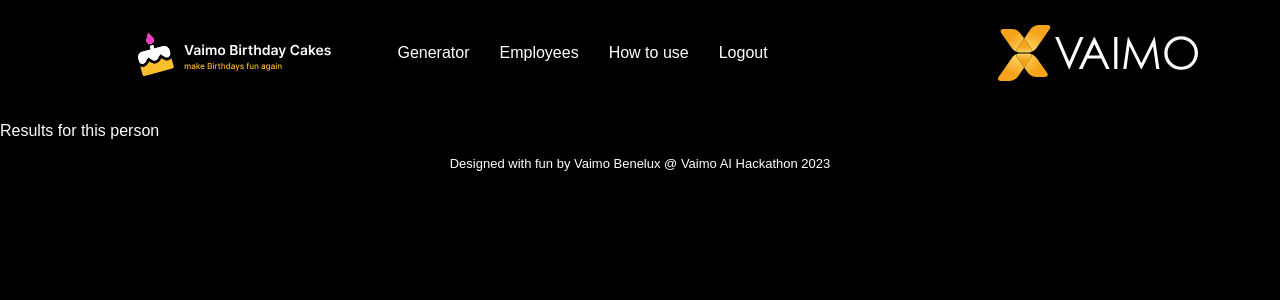
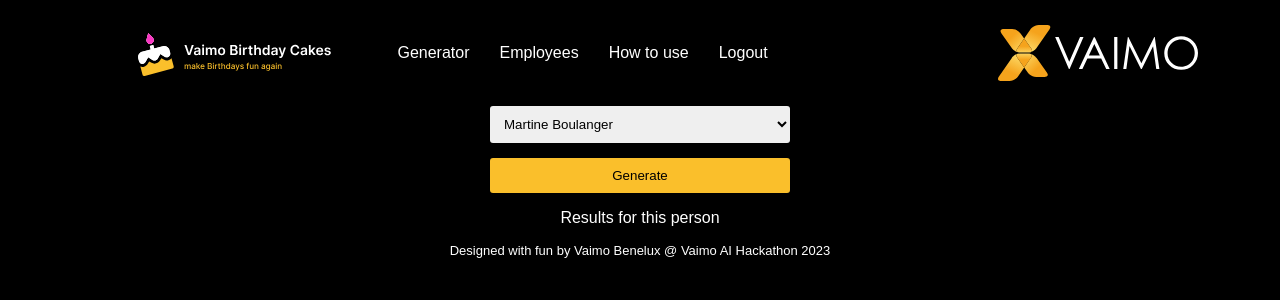
Before and after one commit to Vaimo-BeNeLux/birthday-cake, a Nuxt app: page /generator in a window 1280 px wide. Shown: the top 300 px of the page. Built offline with nearby package versions, Linux system fonts and the light colour scheme.

Commit message:
added styling

```diff
--- a/assets/css/main.css
+++ b/assets/css/main.css
@@ -5,11 +5,39 @@ body {
   box-sizing: inherit;
   margin: 0;
   padding: 0;
-  background-color: black;
-  color: white;
+  background-color: #000;
+  color: #fff;
   font-family: Arial, Helvetica, sans-serif;
+  height: 100vh;
 }
 a {
   text-decoration: none;
-  color: white;
+  color: #fff;
 }
+input,
+select {
+    padding: 10px;
+    width: 300px;
+    border-radius: 3px;
+    outline: none;
+    border: none;
+}
+button {
+    padding: 10px;
+    background-color: #fabf2b;
+    border: none;
+    outline: none;
+    border-radius: 3px;
+    cursor: pointer;
+}
+
+.vaimo-logo {
+    width: 200px;
+    float: right;
+}
+
+.app-logo {
+    width: 400px;
+    align-self: center;
+    margin-bottom: 50px;
+}
--- /dev/null
+++ b/components/Forms/LoginForm.vue
@@ -0,0 +1,34 @@
+<template>
+    <div class="login-form">
+        <form :onsubmit="handleSubmit">
+            <input class="password-input" type="password" placeholder="PASSWORD" />
+            <button type="submit">Enter the Cake Factory</button>
+        </form>
+    </div>
+</template>
+<script>
+export default {
+    name: 'LoginForm',
+    methods: {
+        handleSubmit() {
+
+        }
+    },
+}
+</script>
+<style lang="css">
+.login-form {
+    width: 100%;
+    margin: auto;
+    display: flex;
+    justify-content: center;
+    align-items: center;
+}
+.login-form form {
+    display:flex;
+    flex-direction: column;
+}
+.password-input {
+    margin-bottom: 10px;
+}
+</style>
--- /dev/null
+++ b/components/Generator/Dropdown.vue
@@ -0,0 +1,36 @@
+<template>
+    <div class="dropdown">
+      <select v-model="selectedOption">
+        <option v-for="option in options" :value="option.value" :key="option.value">{{ option.label }}</option>
+      </select>
+    </div>
+  </template>
+
+  <script>
+  export default {
+    props: {
+      options: {
+        type: Array,
+        required: true
+      },
+      value: {
+        type: String,
+        default: ''
+      }
+    },
+    data() {
+      return {
+        selectedOption: this.value
+      };
+    },
+    watch: {
+      selectedOption(newValue) {
+        this.$emit('input', newValue);
+      }
+    }
+  };
+  </script>
+
+  <style scoped>
+  /* Add your styling here */
+  </style>
--- /dev/null
+++ b/components/Generator/Generator.vue
@@ -0,0 +1,185 @@
+<template>
+    <div class="generator">
+        <form onsubmit="handleSubmit">
+            <select class="dropdown">
+                <option v-for="option in dropdownOptions" :value="option.photo_link" :key="option.id">{{ option.name }}</option>
+            </select>
+            <button type="submit">Generate</button>
+        </form>
+    </div>
+  </template>
+
+  <script>
+  import Dropdown from "./Dropdown.vue";
+
+  export default {
+    components: {
+      Dropdown,
+    },
+    data() {
+      return {
+        dropdownOptions: [
+          {
+            id: 1,
+            name: "Martine Boulanger",
+            dob: "1982-08-12 23:59:59",
+            photo_link:
+              "https://ca.slack-edge.com/TC4562M3J-U022X6CCHCG-30a86c6b26f8-512",
+          },
+          {
+            id: 2,
+            name: "Kostiantyn Smokvina",
+            dob: "1995-11-10 23:59:59",
+            photo_link:
+              "https://ca.slack-edge.com/TC4562M3J-U03KE69T28L-cb6f298547e3-192",
+          },
+          {
+            id: 3,
+            name: "Nickolas Matiychenko",
+            dob: "1980-18-10 23:59:59",
+            photo_link:
+              "https://ca.slack-edge.com/TC4562M3J-UCF4LUFCH-352497bed10e-512",
+          },
+          {
+            id: 4,
+            name: "Dmytro Makukh",
+            dob: "1990-18-02 23:59:59",
+            photo_link:
+              "https://ca.slack-edge.com/TC4562M3J-U02C3U6P946-11911193cf95-512",
+          },
+          {
+            id: 5,
+            name: "Olha Bobkova",
+            dob: "1985-05-31 23:59:59",
+            photo_link:
+              "https://ca.slack-edge.com/TC4562M3J-U02P2FLBRPX-eef25eeaa45e-512",
+          },
+          {
+            id: 6,
+            name: "Tomas Gudmundsson",
+            dob: "1985-05-10 23:59:599",
+            photo_link:
+              "https://ca.slack-edge.com/TC4562M3J-U032HTJTQSD-f332ba6232b9-192",
+          },
+          {
+            id: 7,
+            name: "Raf Maesen",
+            dob: "1975-05-17 23:59:59",
+            photo_link:
+              "https://ca.slack-edge.com/TC4562M3J-URWSME3CH-5a77b883d6b8-512",
+          },
+          {
+            id: 8,
+            name: "Sofie Daniëls",
+            dob: "1980-11-10 23:59:59",
+            photo_link:
+              "https://ca.slack-edge.com/TC4562M3J-UCE3342BZ-8af214230f7b-512",
+          },
+          {
+            id: 9,
+            name: "Georgia Hobbs",
+            dob: "2000-12-12 23:59:59",
+            photo_link:
+              "https://ca.slack-edge.com/TC4562M3J-U05ND2XAGF2-734d866c55b5-512",
+          },
+          {
+            id: 10,
+            name: "Oleksandra Romashova",
+            dob: "1999-05-22 23:59:59",
+            photo_link:
+              "https://ca.slack-edge.com/TC4562M3J-U058M72DHKQ-e99793c2a189-512",
+          },
+          {
+            id: 11,
+            name: "Rekha Periasamy",
+            dob: "1996-02-11 23:59:59",
+            photo_link:
+              "https://ca.slack-edge.com/TC4562M3J-U0496V421NG-5e9d06569c5c-512",
+          },
+          {
+            id: 12,
+            name: "David Holender",
+            dob: "1997-09-03 23:59:59",
+            photo_link:
+              "https://ca.slack-edge.com/TC4562M3J-UCDFNNYQP-6464b982e140-512",
+          },
+          {
+            id: 13,
+            name: "Sergey Morin",
+            dob: "1998-09-03 23:59:59 ",
+            photo_link:
+              "https://ca.slack-edge.com/TC4562M3J-UFX4MULTC-e7ce7aee1813-512",
+          },
+          {
+            id: 14,
+            name: "Mart Mäe",
+            dob: "1979-05-13 23:59:59",
+            photo_link:
+              "https://ca.slack-edge.com/TC4562M3J-U02LECC2E4Q-c106dd5e6d49-512",
+          },
+          {
+            id: 15,
+            name: "Stanli Volmerson",
+            dob: "1989-06-25 23:59:59",
+            photo_link:
+              "https://ca.slack-edge.com/TC4562M3J-U01V6V6BS0N-b9808fbe6f06-512",
+          },
+          {
+            id: 16,
+            name: "Brendan Peo",
+            dob: "1980-10-23 23:59:59",
+            photo_link:
+              "https://ca.slack-edge.com/TC4562M3J-UCDN6TN5V-bf457760b9df-512",
+          },
+          {
+            id: 17,
+            name: "Chantelle Herbst",
+            dob: "1987-03-23 23:59:59",
+            photo_link:
+              "https://ca.slack-edge.com/TC4562M3J-UDVH07HGT-4a9f0a672c5b-512",
+          },
+          {
+            id: 18,
+            name: "Robin Carlsson",
+            dob: "1970-07-29 23:59:59",
+            photo_link:
+              "https://ca.slack-edge.com/TC4562M3J-UCDQN6CAE-f6a1b6bd484f-512",
+          },
+          {
+            id: 19,
+            name: "Marko Rytkönen",
+            dob: "1987-04-26 23:59:59",
+            photo_link:
+              "https://ca.slack-edge.com/TC4562M3J-UCDV0ARL3-fd3092833886-512",
+          },
+          {
+            id: 20,
+            name: "Adarsh Manickam",
+            dob: "1987-07-15 23:59:59",
+            photo_link:
+              "https://ca.slack-edge.com/TC4562M3J-U02BZQ1FVAT-49cad37c1950-512",
+          },
+        ],
+        selectedValue: "",
+      };
+    },
+    methods: {
+        handleSubmit() {}
+    },
+  };
+  </script>
+<style>
+.generator {
+    width: 100%;
+    display: flex;
+    justify-content: center;
+    align-items: center;
+}
+.generator form {
+    display: flex;
+    flex-direction: column;
+}
+.dropdown {
+    margin-bottom: 15px;
+}
+</style>
--- a/package.json
+++ b/package.json
@@ -25,6 +25,10 @@
     "sass": "^1.66.0"
   },
   "engines": {
+<<<<<<< HEAD
     "node": "^16.0"
+=======
+    "node": "^16.17.0"
+>>>>>>> a96fa20 (added styling)
   }
 }
--- a/pages/generator.vue
+++ b/pages/generator.vue
@@ -1,18 +1,25 @@
 <template>
   <div class="root">
     <Header />
-      <!-- Content Component here -->
+    <Generator />
     <GeneratedImages />
     <Footer />
   </div>
 </template>
 
 <script>
-  import Header from '../components/Header/Header.vue';
-  import Footer from '../components/Footer/Footer.vue';
-  import GeneratedImages from '../components/GeneratedImages/GeneratedImages.vue';
+import Header from "../components/Header/Header.vue";
+import Footer from "../components/Footer/Footer.vue";
+import GeneratedImages from "../components/GeneratedImages/GeneratedImages.vue";
+import Generator from "../components/Generator/Generator.vue";
+
 export default {
-    name: 'GeneratorPage',
-    components: {Header, Footer, GeneratedImages}
+  name: "GeneratorPage",
+  components: { Header, Footer, GeneratedImages, Generator },
+};
+</script>
+<style lang="css" scoped>
+.root {
+  text-align: center;
 }
-  </script>
+</style>
--- a/pages/index.vue
+++ b/pages/index.vue
@@ -1,11 +1,30 @@
 <template>
   <div class="root">
-    <a href="/generator">See Page</a>
+    <img class="vaimo-logo" src="../assets/images/vaimo-logo-light.svg" />
+    <div class="form">
+      <img class="app-logo" src="../assets/images/App Logo.svg" />
+      <LoginForm />
+    </div>
+    <Footer />
   </div>
 </template>
 
 <script>
+import LoginForm from '../components/Forms/LoginForm.vue';
+import Footer from '../components/Footer/Footer.vue';
 export default {
-  name: 'IndexPage'
+  name: 'IndexPage',
+  components: {LoginForm, Footer}
 }
 </script>
+
+<styles lang="css" scoped>
+.root {
+  display: flex;
+  flex-direction: column;
+}
+.form {
+  align-self: center;
+  height: 85vh;
+}
+</styles>
```
Lines whose indentation alone changed are shown as unchanged.
